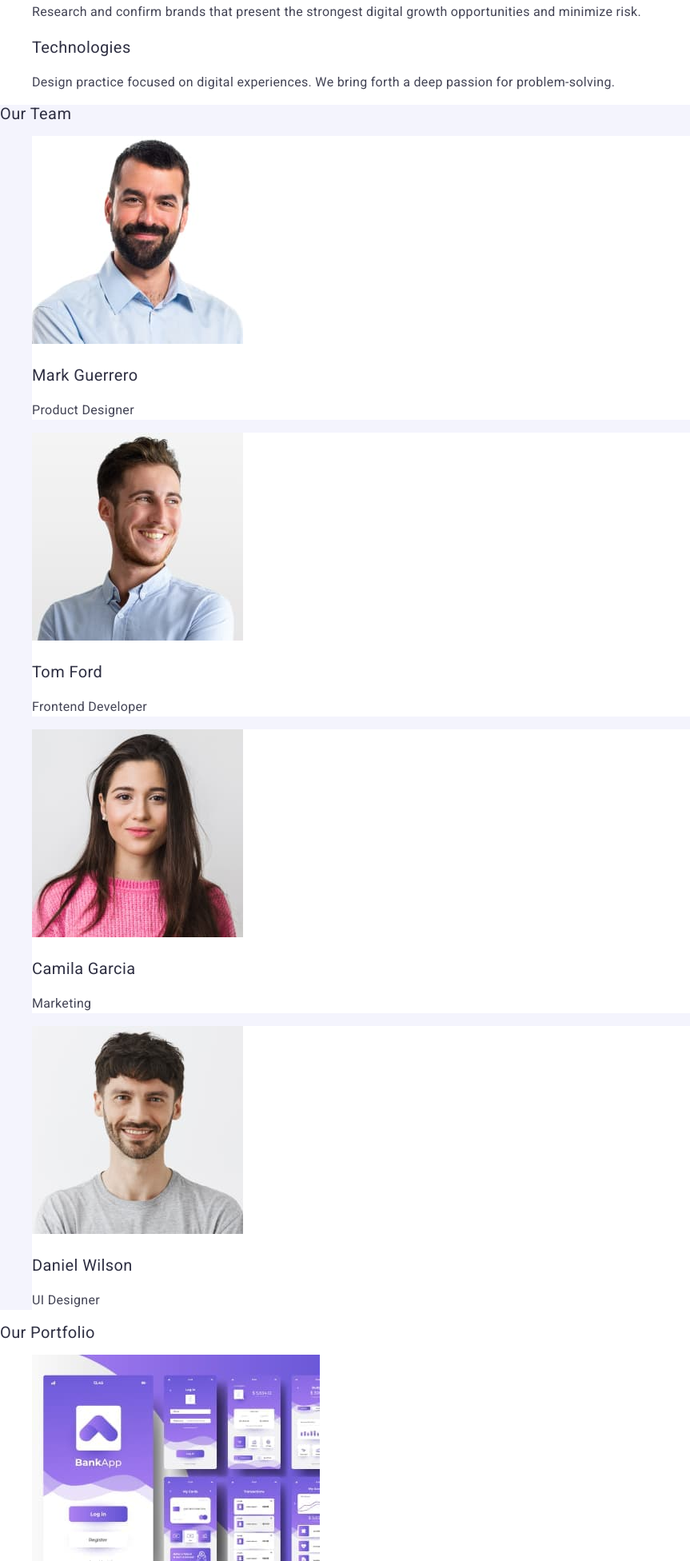
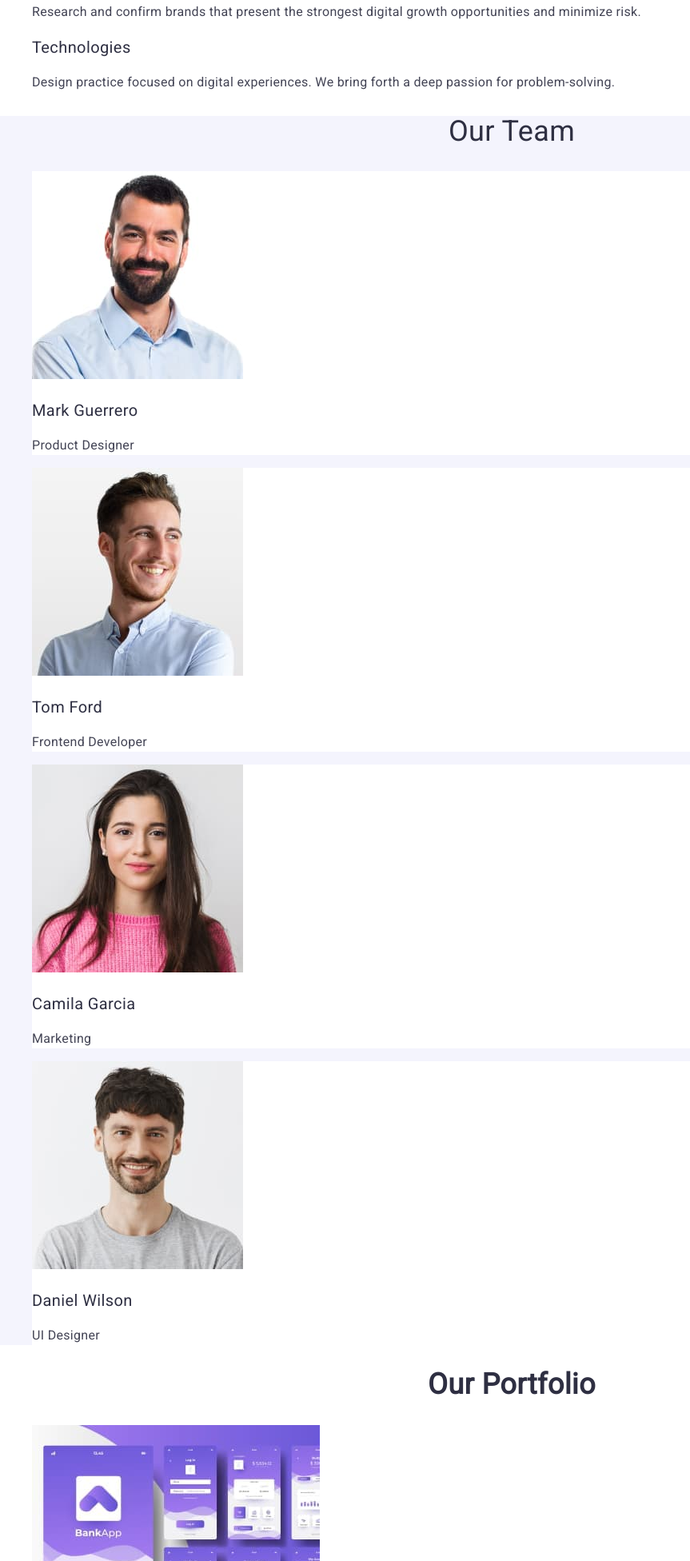
Before and after one commit to Maiia11/goit-markup-hw-02, a plain HTML site: page index.html in a window 1280 px wide. Shown: the part 679-2631 px from the top of the page at 80% size, without its empty margins (0-863 px from the left). Drawn offline with nearby package versions, Linux system fonts and the light colour scheme.

Commit message:
correction5

```diff
--- a/css/style.css
+++ b/css/style.css
@@ -96,10 +96,12 @@ ul{
 /* SECTION 3 */
 .post-section-three-title{
     color: #2E2F42;
-    font-size: 20px;
+    font-size: 36px;
     font-weight: 500;
     letter-spacing: 0.4px;
     line-height: 1.11;
+    text-align: center;
+    text-transform: capitalize;
 }
 .post-section-three{
     background: #F4F4FD;
@@ -121,10 +123,12 @@ ul{
 /*SECTION 4 */
 .post-section-four-title{
 color: #2E2F42;
-font-size: 20px;
-font-weight: 500;
+font-size: 36px;
+ont-weight: 500;
 letter-spacing: 0.4px;
 line-height: 1.11;
+text-align: center;
+text-transform: capitalize;
 }
 
 /*FOOTER*/
--- a/index.html
+++ b/index.html
@@ -27,7 +27,7 @@
             <a href="./index.html" class="logo">Web<span class="logo-span-header">Studio</span></a>
             <ul>
                 <li>
-                    <a href=" " class="post-menu-link">Studio</a></li>
+                    <a href="./index.html" class="post-menu-link">Studio</a></li>
                 <li>
                    <a href="" class="post-menu-link">Portfolio</a></li>
                 <li>
```
